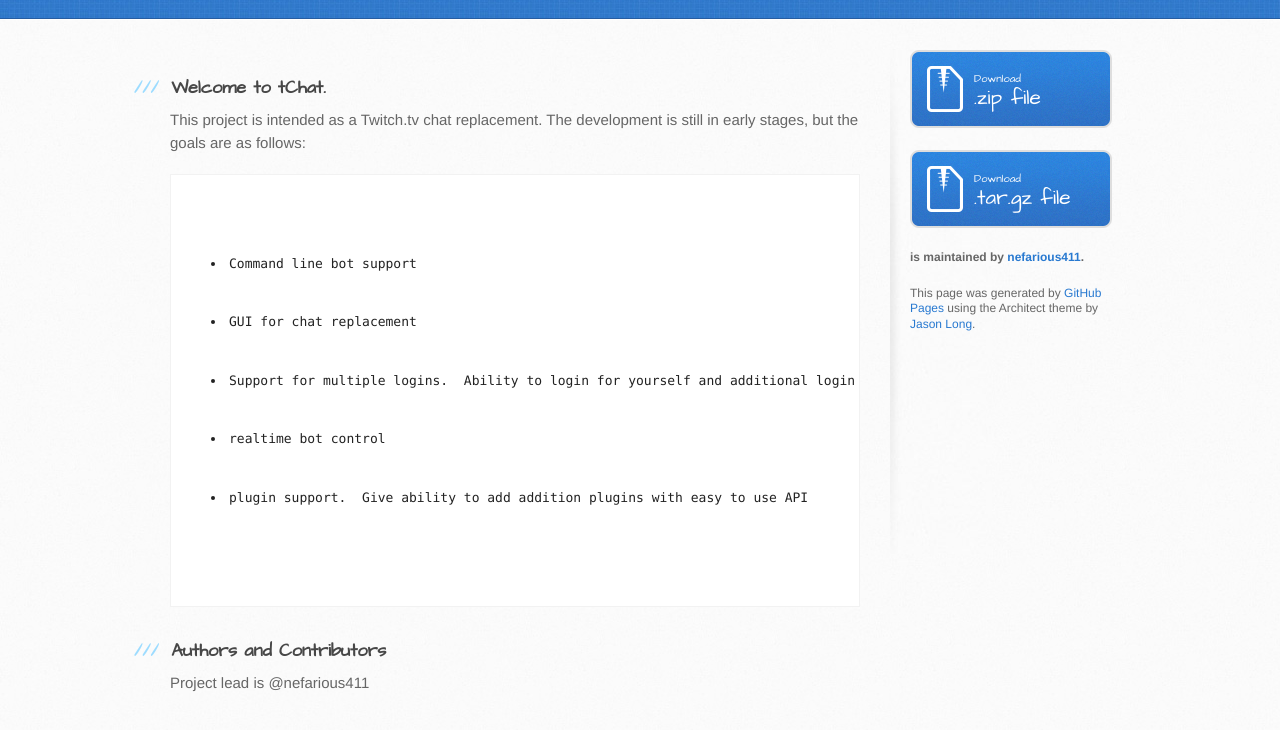
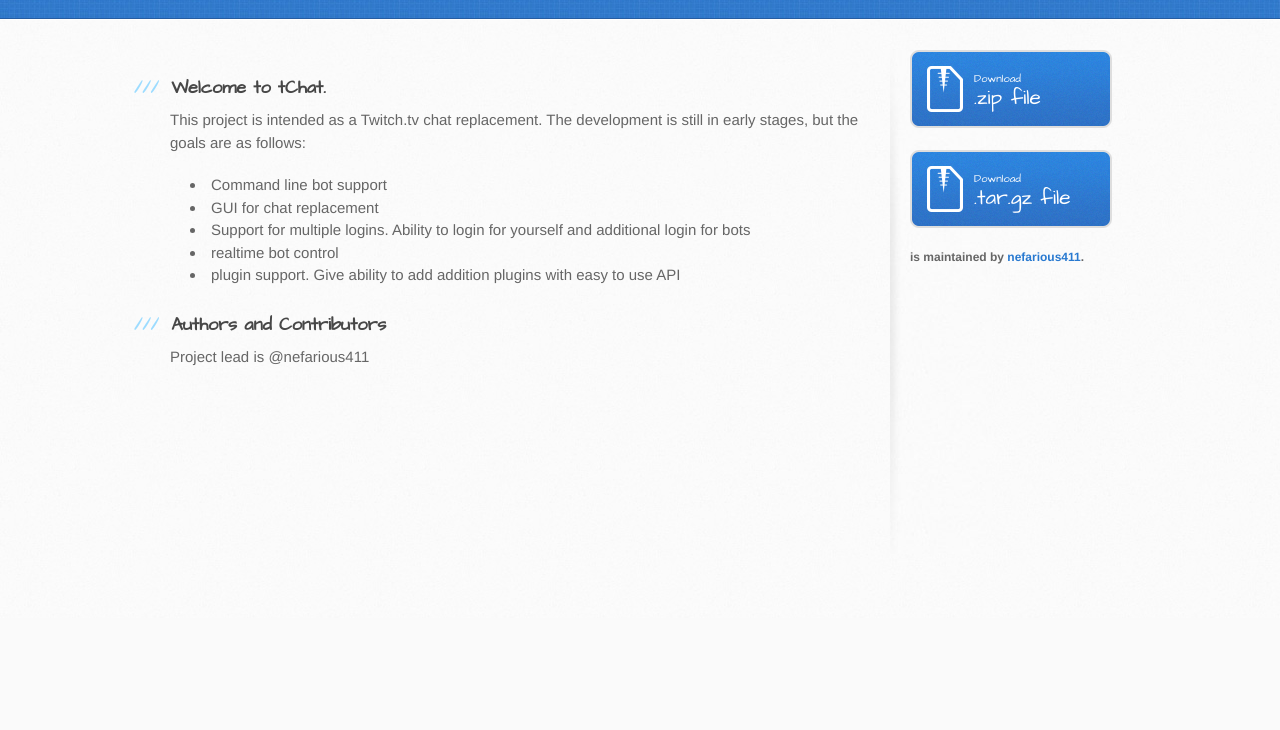
Before and after one commit to nefarious411/tChat, a plain HTML site: page index.html in a window 1280 px wide. Shown: the part 182-912 px from the top of the page. After the commit the page ends 800 px from the top, so only its background shows below. Drawn offline with Linux system fonts and the light colour scheme.

Commit message:
Update index.html

```diff
--- a/index.html
+++ b/index.html
@@ -33,7 +33,6 @@
 
 <p>This project is intended as a Twitch.tv chat replacement.  The development is still in early stages, but the goals are as follows:</p>
 
-<pre>
   <ul>
     <li>Command line bot support</li>
     <li>GUI for chat replacement</li>
@@ -41,7 +40,7 @@
     <li>realtime bot control</li>
     <li>plugin support.  Give ability to add addition plugins with easy to use API</li>
   </ul>
-</pre>
+
 
 <h3>
 <a name="authors-and-contributors" class="anchor" href="#authors-and-contributors"><span class="octicon octicon-link"></span></a>Authors and Contributors</h3>
@@ -64,7 +63,7 @@
 
           <p class="repo-owner"><a href="https://github.com/nefarious411/tChat"></a> is maintained by <a href="https://github.com/nefarious411">nefarious411</a>.</p>
 
-          <p>This page was generated by <a href="https://pages.github.com">GitHub Pages</a> using the Architect theme by <a href="https://twitter.com/jasonlong">Jason Long</a>.</p>
+
         </aside>
       </div>
     </div>
```
